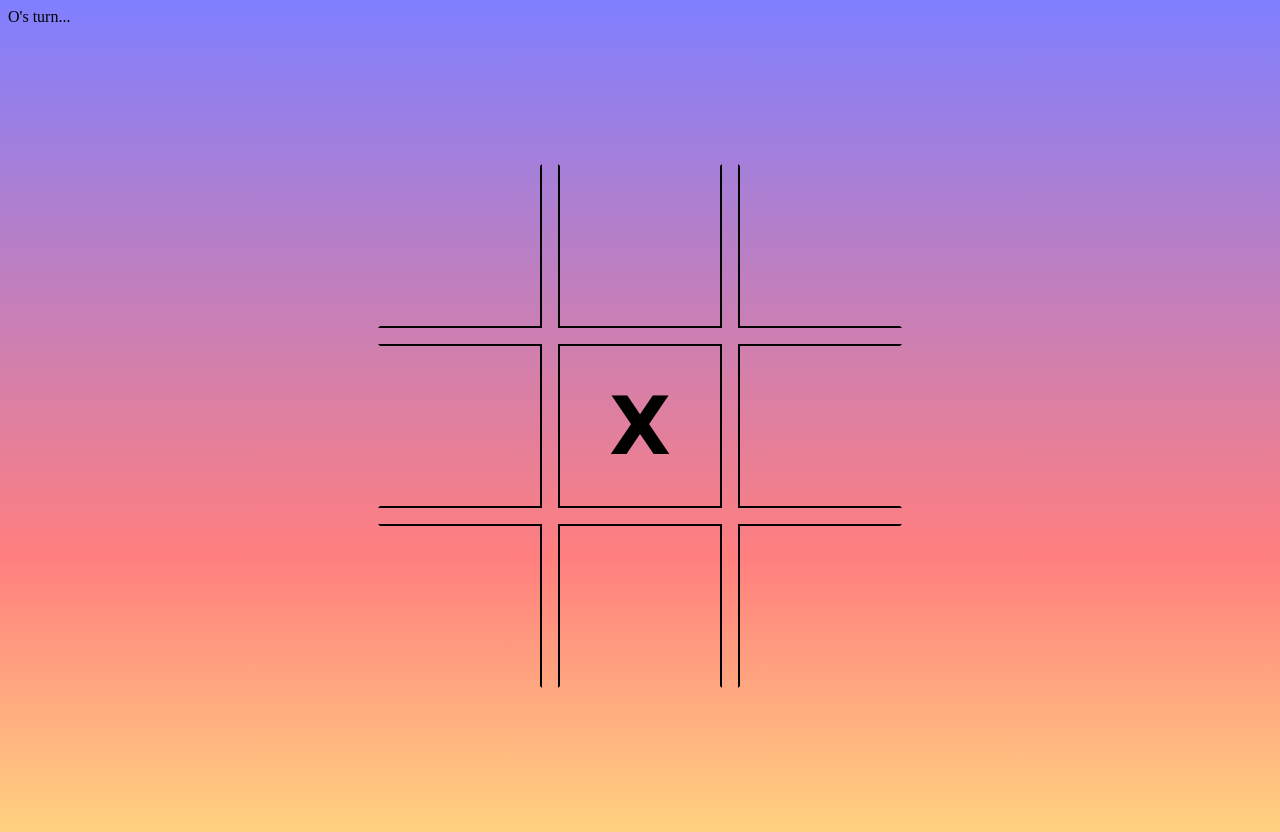
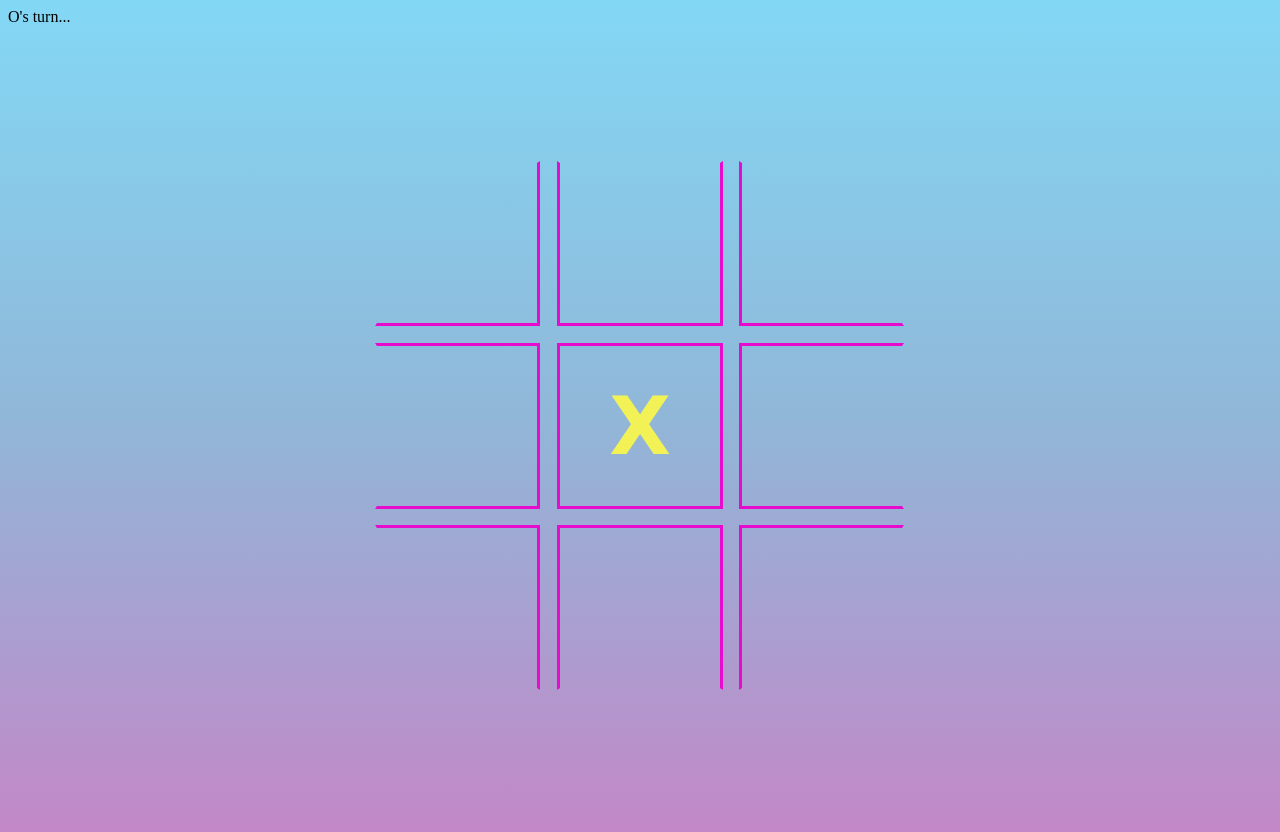
Before and after one commit to MonikaChris/tic-tac-toe, a plain HTML site: page index.html in a window 1280 px wide. Both pictures are taken after a click on the element 640 px from the left and 426 px from the top of the page. Drawn offline with Linux system fonts and the light colour scheme; a web font is replaced by a local one.

Commit message:
Adds separate colors for X and O

```diff
--- a/js/screencontroller.js
+++ b/js/screencontroller.js
@@ -75,6 +75,15 @@ function ScreenController() {
                 cellButton.textContent = board[i][j].getValue();
                 cellButton.className = 'cell';
 
+                //Different colors for X and O
+                if (board[i][j].getValue() === 'X') {
+                    cellButton.classList.remove('o');
+                    cellButton.classList.add('x');
+                } else {
+                    cellButton.classList.remove('x');
+                    cellButton.classList.add('o');
+                }
+
                 //Draw border lines
                 if (i == 0) {
                     cellButton.classList.add('top-cell');
--- a/styles.css
+++ b/styles.css
@@ -1,5 +1,5 @@
 body {
-    background-image: linear-gradient(rgba(0, 0, 255, 0.5), rgba(128, 0, 128, 0.5), rgba(255, 0, 0, 0.5), rgba(255, 166, 0, 0.5));
+    background-image: linear-gradient(rgba(7, 177, 234, 0.5), rgba(35, 111, 178, 0.5), rgba(135, 17, 144, 0.5));
 }
 
 .container {
@@ -20,12 +20,20 @@ body {
 }
 
 .cell {
-    border: 2px solid black;
+    border: 3px solid rgb(231, 11, 205);
     height: 10rem;
     width: 10rem;
     display: flex;
     justify-content: center;
     align-items: center;
+}
+
+.x {
+    color: rgb(242, 242, 87);
+}
+
+.o {
+    color: rgb(238, 152, 33);
 }
 
 .top-cell {
```
